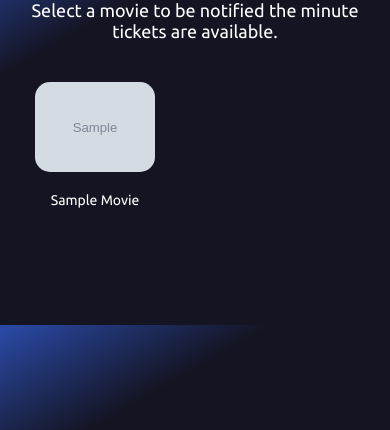
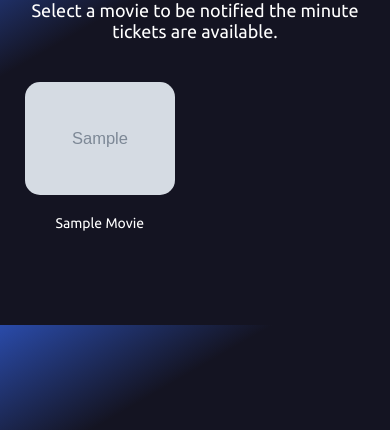
Before and after one commit to fanisvl/ticket_alerts_web, a Flask app: template templates/index.html in a window 390 px wide. Shown: the part 80-510 px from the top of the page. Run offline with Flask 3, Linux system fonts and the light colour scheme; the template is opened without the code that fills it: most values are stand-ins (such as "Sample title", 1, 10 or a date in 2020); grey boxes marked "Sample" are stand-in pictures.

Commit message:
mobile home update

```diff
--- a/static/css/home.css
+++ b/static/css/home.css
@@ -53,7 +53,6 @@ body {
     border-radius: 15px;
     transition: box-shadow 0.2s ease;
     transition: transform 0.1s ease;
-
 }
 
 .poster:hover {
@@ -92,10 +91,11 @@ a {
     grid-auto-rows: 250px;
     margin-left: 0px;
     padding: 0px;
+    width: 95vw;
   }
 
   .movie-card {
-    min-width: 100px;
+    min-width: 150px;
   }
 
   .poster {
```
